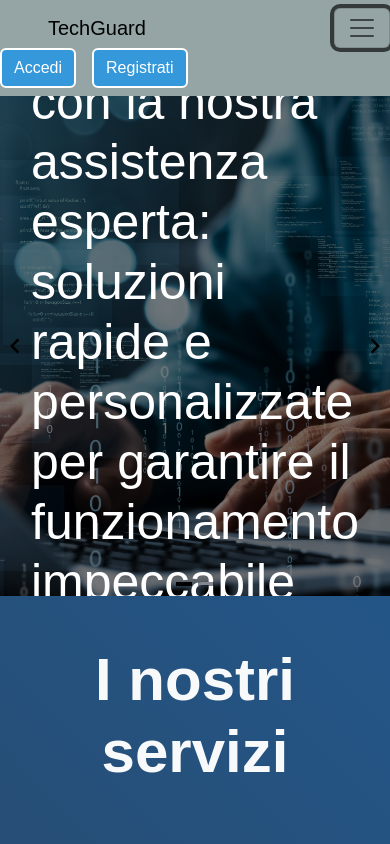
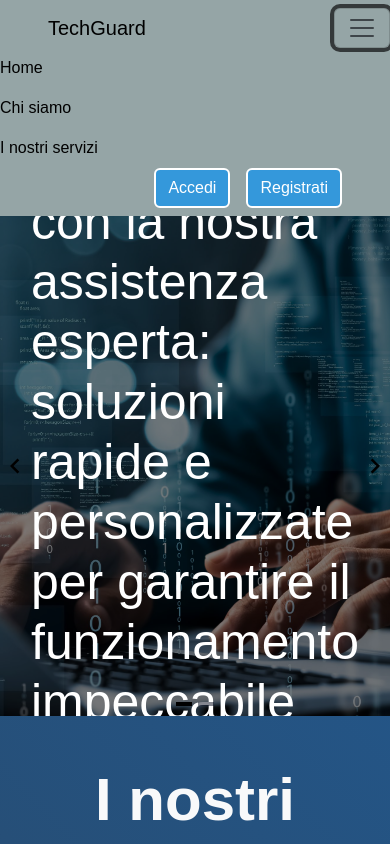
Before and after one commit to PierluigiPapa/proj-assistenza-clienti, a Vue app in the folder FrontEnd/: page / in a window 390 px wide. Both pictures are taken after a click on the button 362 px from the left and 28 px from the top of the page. Shown: the top 844 px of the page. Built offline with nearby package versions, Linux system fonts and the light colour scheme; a web font is replaced by a local one.

Commit message:
fix: fixed AppHeader.vue

```diff
--- a/FrontEnd/src/components/Header/AppHeader.vue
+++ b/FrontEnd/src/components/Header/AppHeader.vue
@@ -7,12 +7,12 @@ export default {
 <template>
     <nav class="navbar navbar-expand-lg">
         <a class="navbar-brand ms-5">TechGuard</a>
-        <button class="navbar-toggler" type="button" data-toggle="collapse" data-target="#navbarSupportedContent" aria-controls="navbarSupportedContent" aria-expanded="false" aria-label="Toggle navigation">
+        <button class="navbar-toggler" type="button" data-bs-toggle="collapse" data-bs-target="#navbarSupportedContent" aria-controls="navbarSupportedContent" aria-expanded="false" aria-label="Toggle navigation">
             <span class="navbar-toggler-icon"></span>
         </button>
 
         <div class="collapse navbar-collapse" id="navbarSupportedContent">
-            <ul class="navbar-nav mr-auto">
+            <ul class="navbar-nav me-auto">
                 <li class="nav-item active">
                     <a class="nav-link" href="#">Home</a>
                 </li>
@@ -27,14 +27,12 @@ export default {
             </ul>
         </div>
 
-
-        <div class="ml-auto me-5 button">
-            <button class="btn me-3"> <a href="http://127.0.0.1:8000/login">Accedi</a></button>
-            <button class="btn"><a href="http://127.0.0.1:8000/register">Registrati</a></button>
+        <div class="ms-auto me-5 button">
+            <a href="http://127.0.0.1:8000/login" class="btn me-3">Accedi</a>
+            <a href="http://127.0.0.1:8000/register" class="btn">Registrati</a>
         </div>
     </nav>
 </template>
-
 
 <style lang="scss">
 @use "../../styles/partials/variables.scss" as *;
@@ -56,6 +54,7 @@ a {
 .btn {
     background-color: #3498DB;
     border: 2px solid white;
+    color: white;
 }
 
 .btn:hover {
@@ -64,5 +63,4 @@ a {
     border: 2px solid white;
 }
 
-
 </style>
```
